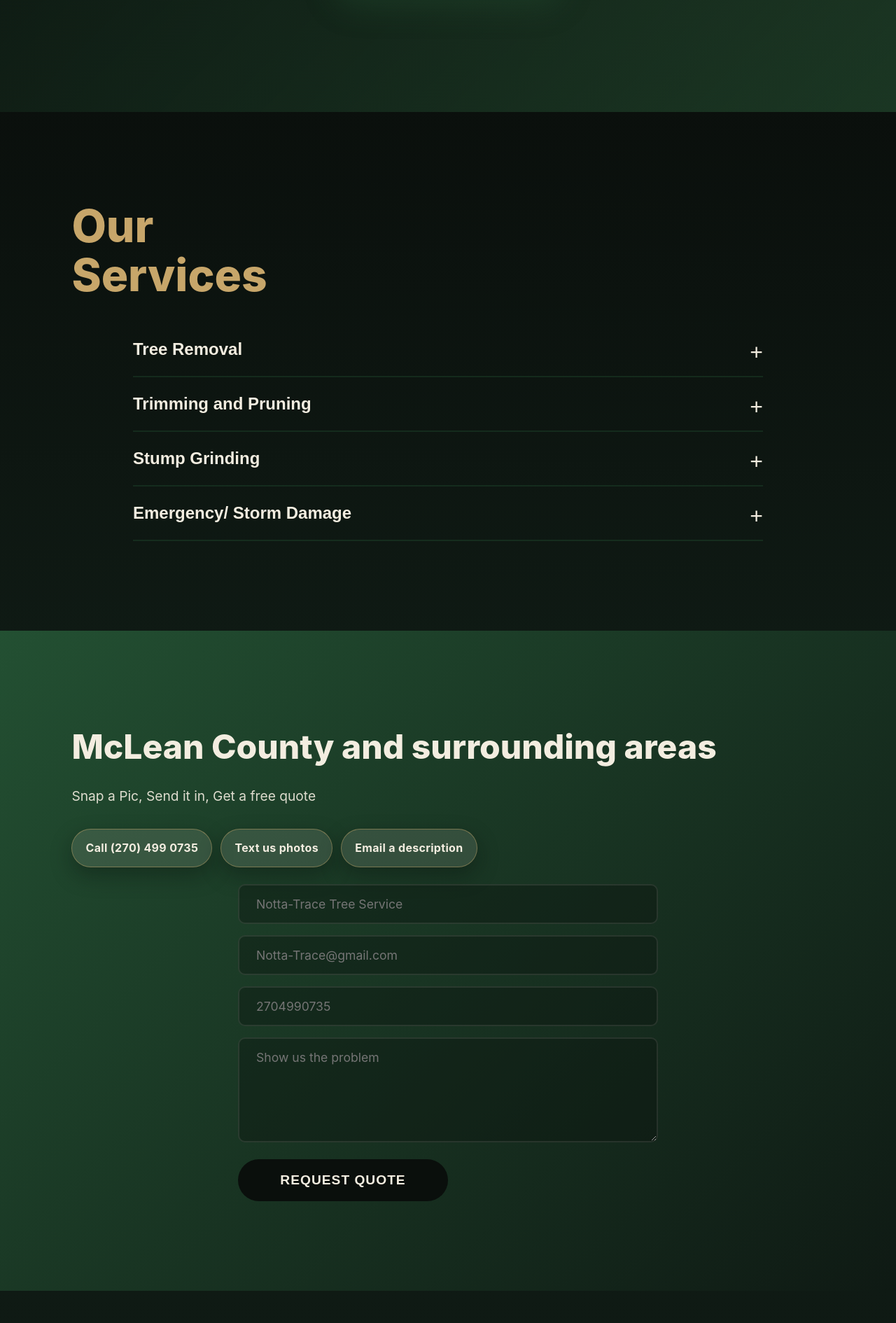
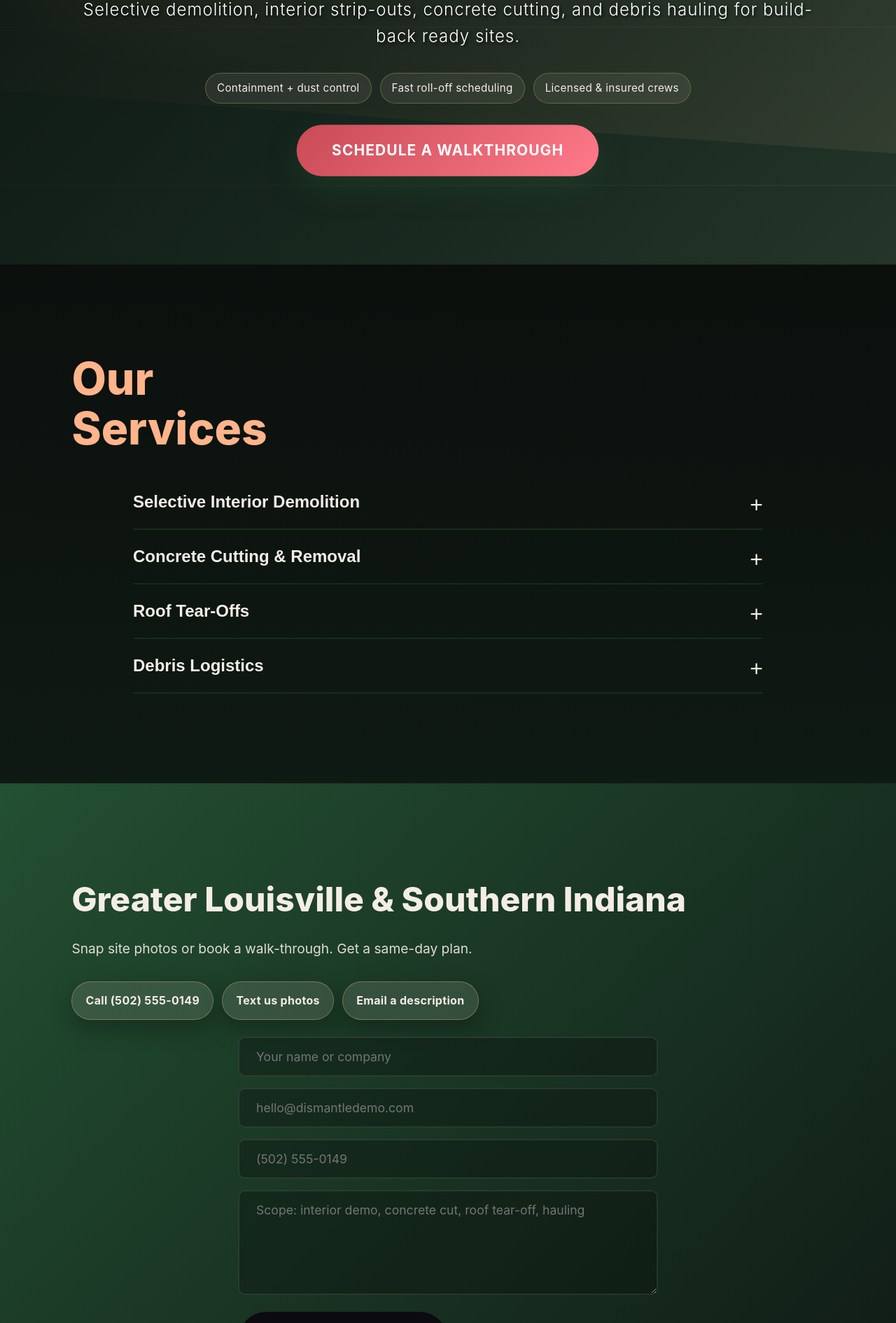
Before and after one commit to shevymeeker/webtemp, a plain HTML site: page docs/index.html in a window 1280 px wide. Shown: the part 640-2530 px from the top of the page at 70% size. Drawn offline with Linux system fonts and the light colour scheme.

Commit message:
Rebrand site for Dismantle Demo Solutions

```diff
--- a/docs/index.html
+++ b/docs/index.html
@@ -3,10 +3,10 @@
 <head>
   <meta charset="UTF-8" />
   <meta name="viewport" content="width=device-width, initial-scale=1.0" />
-  <meta name="description" content="Professional tree removal, trimming, stump grinding, and emergency services. Complete cleanup with zero debris left behind. Licensed and insured." />
-  <meta name="keywords" content="tree removal mclean county ky, emergency tree service, stump grinding, storm cleanup, insured arborist, local tree trimming" />
-  <title>Notta Trace Tree Service - Mclean County, Ky | Tree Removal </title>
-  <meta name="theme-color" content="#245334" />
+  <meta name="description" content="Selective demolition, interior strip-outs, and debris hauling for construction-ready handoffs. Clean, contained demo crews for commercial and residential projects." />
+  <meta name="keywords" content="selective demolition, interior demo, debris hauling, roof tear-off, concrete removal, Louisville demo" />
+  <title>Dismantle Demo Solutions | Selective Demolition & Cleanup</title>
+  <meta name="theme-color" content="#c84b56" />
   <link rel="stylesheet" href="style.css" />
 </head>
 <body>
@@ -14,10 +14,10 @@
   <!-- Header -->
   <header>
     <div class="logo">
-      <img src="logo.png" alt="Notta-Trace Tree Service logo" class="brand-mark" />
+      <img src="logo.svg" alt="Dismantle Demo Solutions logo" class="brand-mark" />
       <div class="brand-text">
-        <span class="brand-name">Notta-Trace Tree Service</span>
-        <span class="brand-subline">Local tree removal & cleanup pros</span>
+        <span class="brand-name">Dismantle Demo Solutions</span>
+        <span class="brand-subline">Selective demolition & clean handoffs</span>
       </div>
     </div>
     <nav class="nav-menu">
@@ -43,17 +43,17 @@
   <section class="hero">
     <div class="hero-overlay"></div>
     <div class="hero-content">
-      <p class="hero-kicker">Friendly Service. Serious Standards.</p>
+      <p class="hero-kicker">Controlled demo. Cleaner turnovers.</p>
       <h1 class="hero-title">
-        Support Local
+        Clean. Controlled. On Schedule.
       </h1>
-      <p class="hero-subtitle fade-in-up delay-3">Professional tree removal and stump grinding with complete cleanup</p>
+      <p class="hero-subtitle fade-in-up delay-3">Selective interior demo, concrete cutting, and debris hauling for build-back ready sites.</p>
       <div class="hero-badges">
-        <span class="pill">Licensed &amp; insured</span>
-        <span class="pill">Same-day estimates</span>
-        <span class="pill">Wind &amp; storm cleanups</span>
+        <span class="pill">Containment + dust control</span>
+        <span class="pill">Fast roll-off scheduling</span>
+        <span class="pill">Licensed &amp; insured crews</span>
       </div>
-      <a href="#contact" class="quote-btn pulse-btn">Get Free Estimate</a>
+      <a href="#contact" class="quote-btn pulse-btn">Schedule a walkthrough</a>
     </div>
   </section>
 
@@ -64,30 +64,30 @@
     <div class="accordion">
 
       <div class="accordion-item">
-        <button class="accordion-header">Tree Removal</button>
+        <button class="accordion-header">Selective Interior Demolition</button>
         <div class="accordion-content">
-          <p>Safe removal of hazardous, dead, or unwanted trees with complete debris cleanup and site restoration.</p>
+          <p>Dust-controlled removal of drywall, ceilings, fixtures, and casework with clean separations for build-back crews.</p>
         </div>
       </div>
 
       <div class="accordion-item">
-        <button class="accordion-header">Trimming and Pruning</button>
+        <button class="accordion-header">Concrete Cutting &amp; Removal</button>
         <div class="accordion-content">
-          <p>Professional tree trimming and pruning to improve tree health, reduce hazards, and maintain property aesthetics.</p>
+          <p>Saw-cut slabs, curbs, and footers with rapid debris hauling so re-pours stay on schedule.</p>
         </div>
       </div>
 
       <div class="accordion-item">
-        <button class="accordion-header">Stump Grinding</button>
+        <button class="accordion-header">Roof Tear-Offs</button>
         <div class="accordion-content">
-          <p>Complete stump grinding and removal to clear your landscape and prepare sites for replanting or construction.</p>
+          <p>Coordinated tear-offs with protection, staging, and dry-in ready surfaces by end of day.</p>
         </div>
       </div>
 
       <div class="accordion-item">
-        <button class="accordion-header">Emergency/ Storn Damage</button>
+        <button class="accordion-header">Debris Logistics</button>
         <div class="accordion-content">
-          <p>emergency response for fallen trees, storm damage, and urgent tree hazards threatening property or safety.</p>
+          <p>Roll-offs, metal separation, and daily haul-offs that keep sites clear and inspectors happy.</p>
         </div>
       </div>
     </div>
@@ -95,19 +95,19 @@
 
   <!-- Contact Section -->
   <section id="contact" class="contact">
-    <h2>McLean County and surrounding areas</h2>
-    <p>Snap a Pic, Send it in, Get a free quote</p>
+    <h2>Greater Louisville &amp; Southern Indiana</h2>
+    <p>Snap site photos or book a walk-through. Get a same-day plan.</p>
     <div class="contact-actions">
-      <a class="contact-chip" id="callLink" href="tel:2704990735">Call (270) 499-0735</a>
-      <a class="contact-chip" id="textLink" href="sms:2704990735">Text us photos</a>
-      <a class="contact-chip" id="emailLink" href="mailto:Notta-Trace@gmail.com">Email a description</a>
+      <a class="contact-chip" id="callLink" href="tel:15025550149">Call (502) 555-0149</a>
+      <a class="contact-chip" id="textLink" href="sms:15025550149">Text us photos</a>
+      <a class="contact-chip" id="emailLink" href="mailto:hello@dismantledemo.com">Email a description</a>
     </div>
     <form action="#" method="POST">
-            <input type="text" placeholder="Notta-Trace Tree Service" required>
-      <input type="email" placeholder="Notta-Trace@gmail.com" required>
-      <input type="tel" placeholder="2704990735" >
-      <textarea placeholder="Show us the problem" required></textarea>
-      <button type="submit">Request Quote</button>
+            <input type="text" placeholder="Your name or company" required>
+      <input type="email" placeholder="hello@dismantledemo.com" required>
+      <input type="tel" placeholder="(502) 555-0149" >
+      <textarea placeholder="Scope: interior demo, concrete cut, roof tear-off, hauling" required></textarea>
+      <button type="submit">Request Demo Plan</button>
     </form>
   </section>
 
@@ -115,12 +115,10 @@
   <section id="gallery" class="gallery">
     <div class="carousel-container">
       <div class="carousel-slides">
-                <div class="carousel-slide"><img src="images/before-after-1.jpg" alt="Gallery image"></div>
-        <div class="carousel-slide"><img src="images/before-after-2.jpg" alt="Gallery image"></div>
-        <div class="carousel-slide"><img src="images/kitchen-clean.jpg" alt="Gallery image"></div>
-        <div class="carousel-slide"><img src="images/office-clean.jpg" alt="Gallery image"></div>
-        <div class="carousel-slide"><img src="images/carpet-clean.jpg" alt="Gallery image"></div>
-        <div class="carousel-slide"><img src="images/window-clean.jpg" alt="Gallery image"></div>
+        <div class="carousel-slide"><img src="images/gallery-1.svg" alt="Selective interior demolition gallery panel"></div>
+        <div class="carousel-slide"><img src="images/gallery-2.svg" alt="Concrete removal gallery panel"></div>
+        <div class="carousel-slide"><img src="images/gallery-3.svg" alt="Roof tear-off gallery panel"></div>
+        <div class="carousel-slide"><img src="images/gallery-4.svg" alt="Debris logistics gallery panel"></div>
       </div>
       <div class="gallery-controls">
         <button class="prev-btn">&lt;</button>
@@ -132,20 +130,20 @@
 
   <footer>
     <div class="footer-brand">
-      <img src="logo.png" alt="Notta-Trace Tree Service logo" class="footer-logo" />
+      <img src="logo.svg" alt="Dismantle Demo Solutions logo" class="footer-logo" />
       <div class="footer-copy">
-        <p class="footer-title">Notta-Trace Tree Service</p>
-        <p class="footer-tagline">Serving Mclean County and surrounding Kentucky towns with safe, tidy tree work.</p>
+        <p class="footer-title">Dismantle Demo Solutions</p>
+        <p class="footer-tagline">Clean, contained demolition with predictable handoffs.</p>
       </div>
     </div>
     <div class="footer-meta">
-      <p>&copy; 2025 Notta-Trace - Freindly Neighborhood Tree Service</p>
+      <p>&copy; 2025 Dismantle Demo Solutions</p>
       <p class="footer-links">
-        <a href="tel:2704990735">Call now</a>
+        <a href="tel:15025550149">Call now</a>
         <span aria-hidden="true">•</span>
-        <a href="sms:2704990735">Text photos</a>
+        <a href="sms:15025550149">Text photos</a>
         <span aria-hidden="true">•</span>
-        <a href="mailto:Notta-Trace@gmail.com">Email</a>
+        <a href="mailto:hello@dismantledemo.com">Email</a>
       </p>
     </div>
   </footer>
--- a/docs/script.js
+++ b/docs/script.js
@@ -134,7 +134,7 @@ function populatePage(data) {
     const carouselSlides = document.querySelector('.carousel-slides');
     if (carouselSlides && data.gallery.images) {
       carouselSlides.innerHTML = data.gallery.images.map(image =>
-        `<div class="carousel-slide"><img src="${image}" alt="Notta-Trace tree service project photo"></div>`
+        `<div class="carousel-slide"><img src="${image}" alt="${data.business.name} project photo"></div>`
       ).join('');
 
       // Initialize carousel
@@ -253,22 +253,26 @@ function insertStructuredData(data) {
   script.type = 'application/ld+json';
   const phone = data.business.phone || '';
   const sanitizedPhone = phone.replace(/[^\d+]/g, '');
+  const addressLine = data.business.address || '';
+  const [lineLocality = '', lineRegion = '', lineCountry = ''] = addressLine.split(',').map(part => part.trim());
+  const logoPath = data.business.logo || 'logo.svg';
+
   script.textContent = JSON.stringify({
     '@context': 'https://schema.org',
     '@type': 'LocalBusiness',
     name: data.business.name,
-    image: new URL('logo.png', window.location.href).href,
+    image: new URL(logoPath, window.location.href).href,
     url: window.location.href,
     telephone: phone,
     email: data.business.email || undefined,
     address: {
       '@type': 'PostalAddress',
-      streetAddress: data.business.address,
-      addressLocality: 'McLean County',
-      addressRegion: 'KY',
-      addressCountry: 'US'
+      streetAddress: addressLine || undefined,
+      addressLocality: data.business.locality || lineLocality || undefined,
+      addressRegion: data.business.region || lineRegion || undefined,
+      addressCountry: data.business.country || lineCountry || 'US'
     },
-    areaServed: data.contact.heading || 'McLean County, KY',
+    areaServed: data.contact.heading || addressLine || undefined,
     sameAs: [
       sanitizedPhone ? `tel:${sanitizedPhone}` : undefined,
       data.business.email ? `mailto:${data.business.email}` : undefined
--- a/docs/service.json
+++ b/docs/service.json
@@ -1,88 +1,90 @@
 {
   "business": {
-    "name": "Notta-Trace Tree Service",
-    "tagline": "Support Local",
-    "subtitle": "Professional tree removal and stump grinding with complete cleanup",
-    "phone": "(270) 499 0735",
-    "email": "Notta-Trace@gmail.com",
-    "address": "McLean County, Kentucky, USA",
-    "brandColor": "#245334",
-    "brandColorHover": "#3b8a5a"
+    "name": "Dismantle Demo Solutions",
+    "tagline": "Clean. Controlled. On Schedule.",
+    "subtitle": "Selective demolition, interior strip-outs, concrete cutting, and debris hauling for build-back ready sites.",
+    "phone": "(502) 555-0149",
+    "email": "hello@dismantledemo.com",
+    "address": "Louisville, Kentucky, USA",
+    "locality": "Louisville",
+    "region": "KY",
+    "country": "USA",
+    "logo": "logo.svg",
+    "brandColor": "#c84b56",
+    "brandColorHover": "#ff7a8a"
   },
 
   "hero": {
-    "backgroundImage": "background.jpg",
-    "ctaText": "Get Free Estimate",
+    "backgroundImage": "images/dismantle-hero.svg",
+    "ctaText": "Schedule a walkthrough",
     "ctaLink": "#contact"
   },
 
   "services": [
     {
-      "name": "Tree Removal",
-      "description": "Safe removal of hazardous, dead, or unwanted trees with complete debris cleanup and site restoration."
+      "name": "Selective Interior Demolition",
+      "description": "Dust-controlled removal of drywall, ceilings, fixtures, and casework with clean separations for build-back crews."
     },
     {
-      "name": "Trimming and Pruning",
-      "description": "Professional tree trimming and pruning to improve tree health, reduce hazards, and maintain property aesthetics."
+      "name": "Concrete Cutting & Removal",
+      "description": "Saw-cut slabs, curbs, and pads with rapid debris hauling so re-pours stay on schedule."
     },
     {
-      "name": "Stump Grinding",
-      "description": "Complete stump grinding and removal to clear your landscape and prepare sites for replanting or construction."
+      "name": "Roof Tear-Offs",
+      "description": "Protection, staging, and dry-in ready surfaces by end of day for reroofs and repairs."
     },
     {
-      "name": "Emergency/ Storm Damage",
-      "description": "Emergency response for fallen trees, storm damage, and urgent tree hazards threatening property or safety."
+      "name": "Debris Logistics",
+      "description": "Roll-offs, metal separation, and daily haul-offs that keep sites clear and inspectors happy."
     }
   ],
 
   "contact": {
-    "heading": "McLean County and surrounding areas",
-    "subheading": "Snap a Pic, Send it in, Get a free quote",
+    "heading": "Greater Louisville & Southern Indiana",
+    "subheading": "Snap site photos or book a walk-through. Get a same-day plan.",
     "fields": [
       {
         "type": "text",
-        "placeholder": "Notta-Trace Tree Service",
+        "placeholder": "Your name or company",
         "required": true
       },
       {
         "type": "email",
-        "placeholder": "Notta-Trace@gmail.com",
+        "placeholder": "hello@dismantledemo.com",
         "required": true
       },
       {
         "type": "tel",
-        "placeholder": "2704990735",
+        "placeholder": "(502) 555-0149",
         "required": false
       },
       {
         "type": "textarea",
-        "placeholder": "Show us the problem",
+        "placeholder": "Scope: interior demo, concrete cut, roof tear-off, hauling",
         "required": true
       }
     ],
-    "submitText": "Request Quote",
+    "submitText": "Request Demo Plan",
     "formAction": "#"
   },
 
   "gallery": {
     "images": [
-      "images/before-after-1.jpg",
-      "images/before-after-2.jpg",
-      "images/kitchen-clean.jpg",
-      "images/office-clean.jpg",
-      "images/carpet-clean.jpg",
-      "images/window-clean.jpg"
+      "images/gallery-1.svg",
+      "images/gallery-2.svg",
+      "images/gallery-3.svg",
+      "images/gallery-4.svg"
     ]
   },
 
   "footer": {
-    "text": "Notta-Trace - Freindly Neighborhood Tree Service",
+    "text": "Dismantle Demo Solutions",
     "year": "2025"
   },
 
   "meta": {
-    "title": "Notta Trace Tree Service - Mclean County, Ky | Tree Removal ",
-    "description": "Professional tree removal, trimming, stump grinding, and emergency services. Complete cleanup with zero debris left behind. Licensed and insured.",
-    "keywords": "tree removal mclean county ky, emergency tree service, stump grinding, storm cleanup, insured, local tree trimming"
+    "title": "Dismantle Demo Solutions | Selective Demolition & Cleanup",
+    "description": "Selective demolition, interior strip-outs, concrete cutting, and debris hauling for construction-ready handoffs.",
+    "keywords": "selective demolition, interior demo, debris hauling, roof tear-off, concrete removal, Louisville demo"
   }
 }
--- a/docs/style.css
+++ b/docs/style.css
@@ -3,15 +3,15 @@
    =================================== */
 
 :root {
-  --brand-ink: #0a0f0c;
-  --brand-deep: #0f1a14;
-  --brand-forest: #245334;
-  --brand-forest-bright: #3b8a5a;
-  --brand-cream: #f3ede0;
-  --brand-gold: #c7a66a;
+  --brand-ink: #0c0b10;
+  --brand-deep: #141420;
+  --brand-forest: #c84b56;
+  --brand-forest-bright: #ff7a8a;
+  --brand-cream: #f4ede6;
+  --brand-gold: #ffb48a;
   --brand-color: var(--brand-forest);
   --brand-color-hover: var(--brand-forest-bright);
-  --hero-image: url('background.jpg');
+  --hero-image: url('images/dismantle-hero.svg');
 }
 
 * {
@@ -27,9 +27,9 @@ html {
 
 body {
   font-family: -apple-system, BlinkMacSystemFont, 'Segoe UI', 'Roboto', 'Helvetica', 'Arial', sans-serif;
-  background: radial-gradient(circle at 20% 20%, rgba(58, 138, 90, 0.08), transparent 35%),
-    radial-gradient(circle at 80% 0%, rgba(199, 166, 106, 0.1), transparent 30%),
-    linear-gradient(135deg, #0d1510, #0a0f0c 45%, #0f1a14);
+  background: radial-gradient(circle at 18% 18%, rgba(240, 91, 103, 0.08), transparent 35%),
+    radial-gradient(circle at 80% 0%, rgba(255, 180, 138, 0.12), transparent 30%),
+    linear-gradient(135deg, #0f1018, #0c0b10 45%, #161420);
   color: var(--brand-cream);
   line-height: 1.6;
   overflow-x: hidden;
```
Also changed, not shown: docs/images/dismantle-hero.svg (added), docs/images/gallery-1.svg (added), docs/images/gallery-2.svg (added), docs/images/gallery-3.svg (added), docs/images/gallery-4.svg (added), docs/logo.svg (added).
